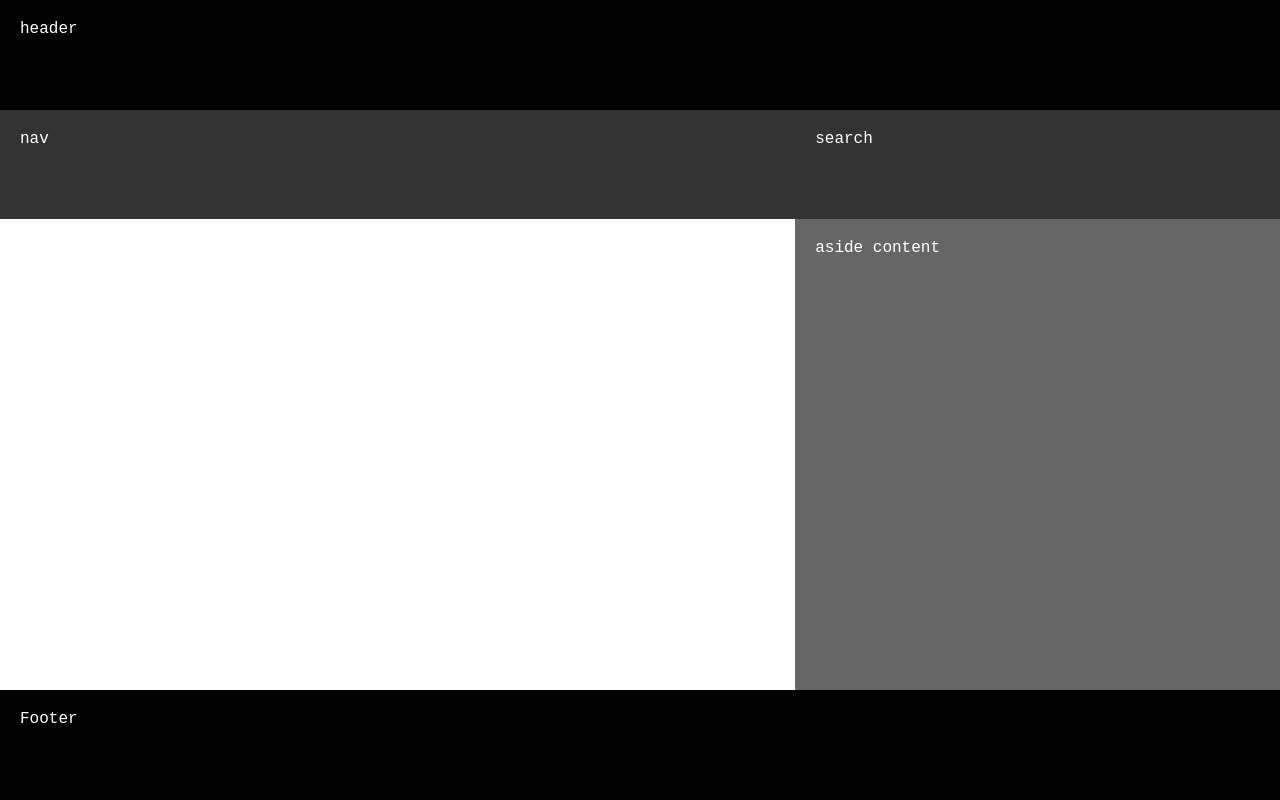
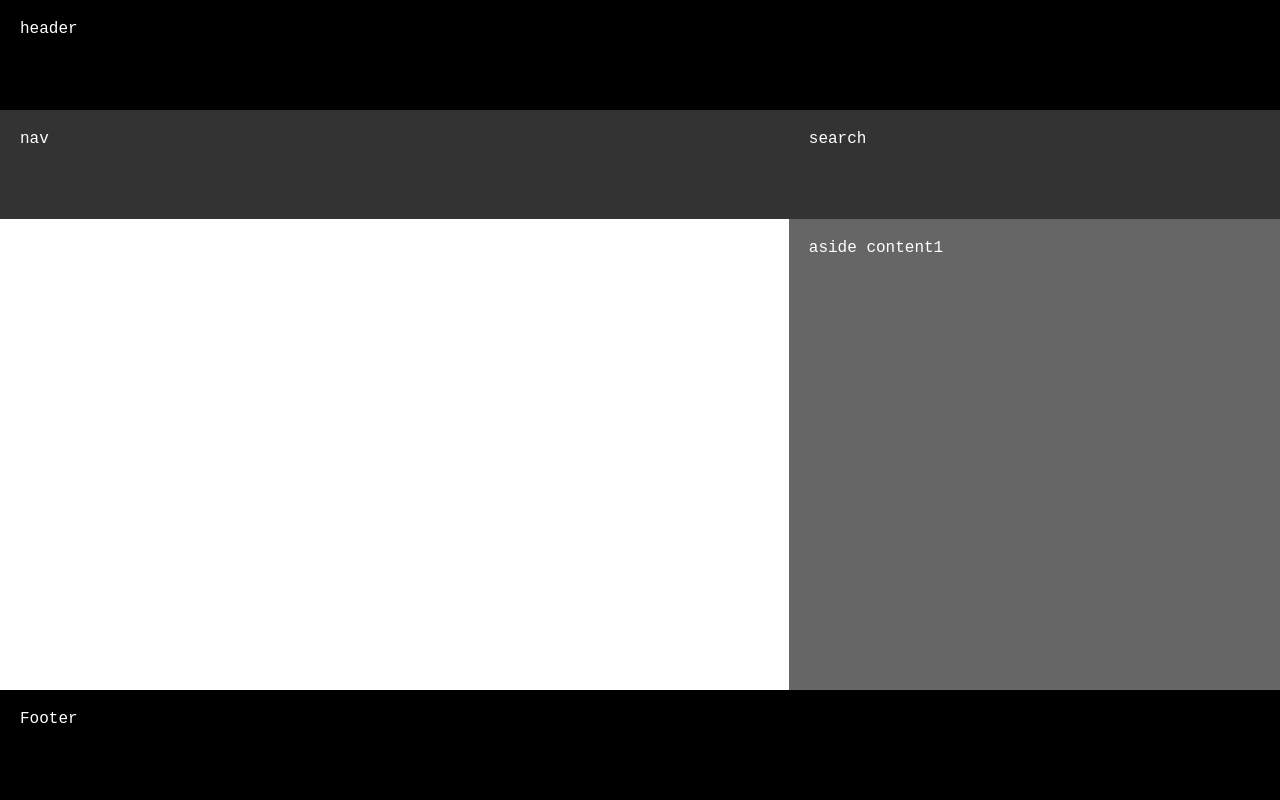
Before and after one commit to kevinauwai/frontend4, a plain HTML site: page grid-template-area.html in a window 1280 px wide. Drawn offline with Linux system fonts and the light colour scheme.

Commit message:
branch test

```diff
--- a/grid-template-area.html
+++ b/grid-template-area.html
@@ -9,7 +9,7 @@
         <nav>nav</nav>
         <div class="search">search</div>
         <main>main content</main>
-        <aside>aside content</aside>
+        <aside>aside content1</aside>
         <footer>Footer</footer>
     </div>
 </body>
```
